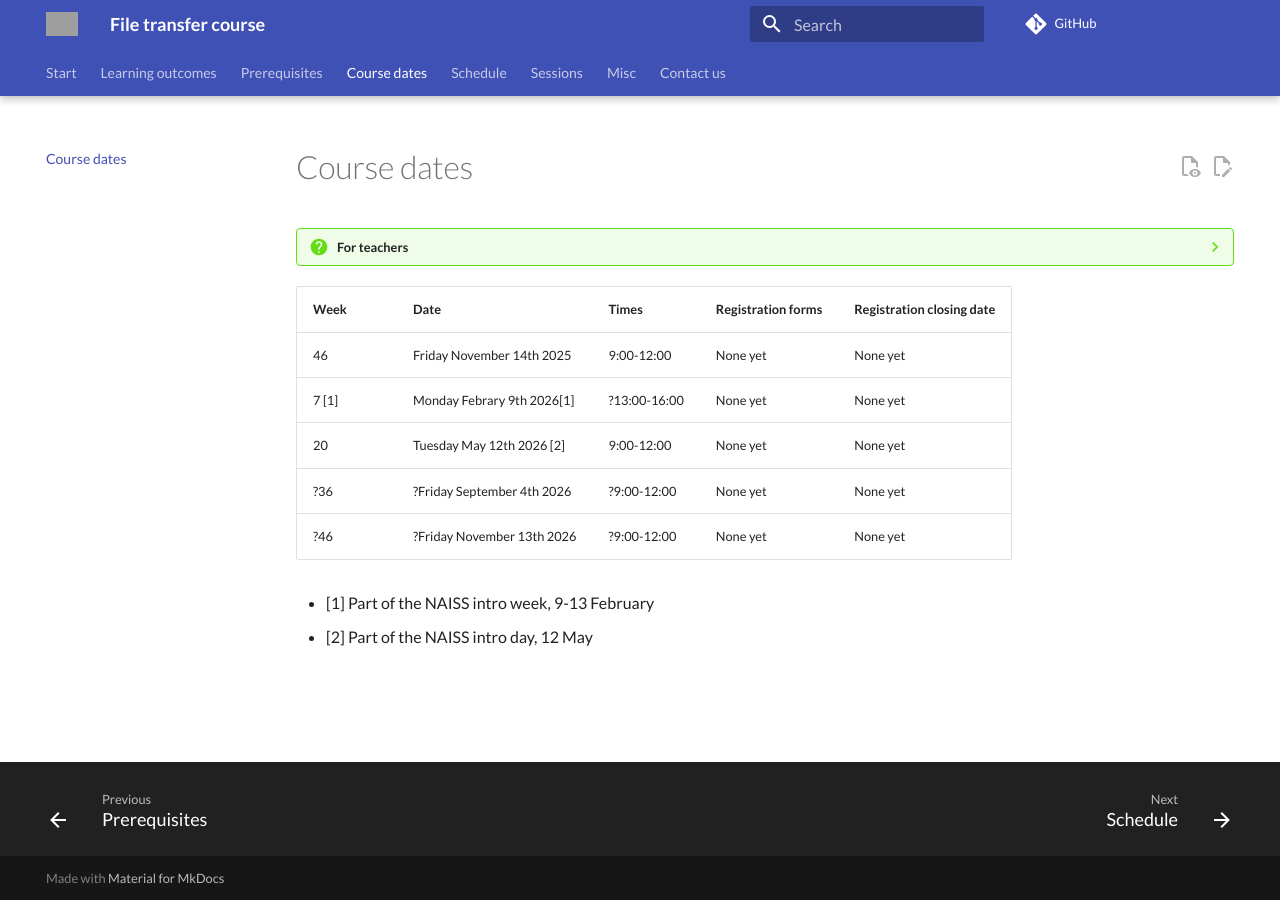
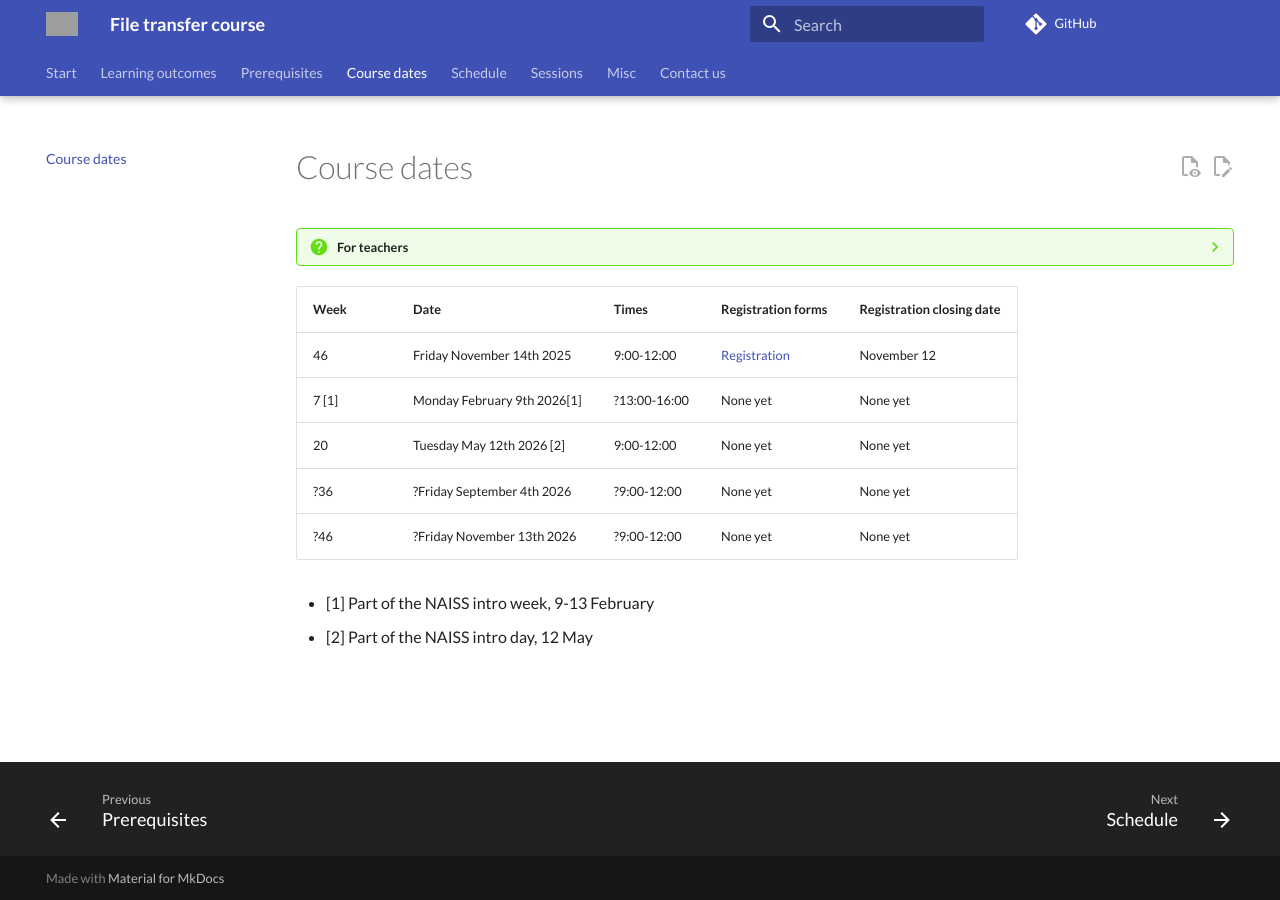
Before and after one commit to UPPMAX/naiss_file_transfer_course, an MkDocs documentation site: the page built from docs/course_dates.md, in a window 1280 px wide. Built offline with MkDocs 1.6.1 and Material for MkDocs 9.7.7, drawn with Linux system fonts in a browser that asks for light colours; comment, search, counter and statistics services are not loaded; grey boxes are pictures that could not be loaded.

Commit message:
course_dates.md add registration link and end date

```diff
--- a/docs/course_dates.md
+++ b/docs/course_dates.md
@@ -20,8 +20,8 @@ tags:
 
 Week|Date                      |Times      |Registration forms  |Registration closing date
 ----|--------------------------|-----------|--------------------|-------------------------
-46  |Friday November 14th 2025 |9:00-12:00 |None yet            |None yet
-7 [1] | Monday Febrary 9th 2026[1]       |?13:00-16:00|None yet            |None yet
+46  |Friday November 14th 2025 |9:00-12:00 |[Registration](https://docs.google.com/forms/d/e/1FAIpQLSebtx6R2FcNx8YQW_POR3qWmIotJ-qx4tCTnNHDkV-zrJjdXQ/viewform)            |November 12
+7 [1] | Monday February 9th 2026[1]       |?13:00-16:00|None yet            |None yet
 20  |Tuesday May 12th 2026 [2]  |9:00-12:00 |None yet            |None yet
 ?36 |?Friday September 4th 2026|?9:00-12:00|None yet            |None yet
 ?46 |?Friday November 13th 2026|?9:00-12:00|None yet            |None yet
```
